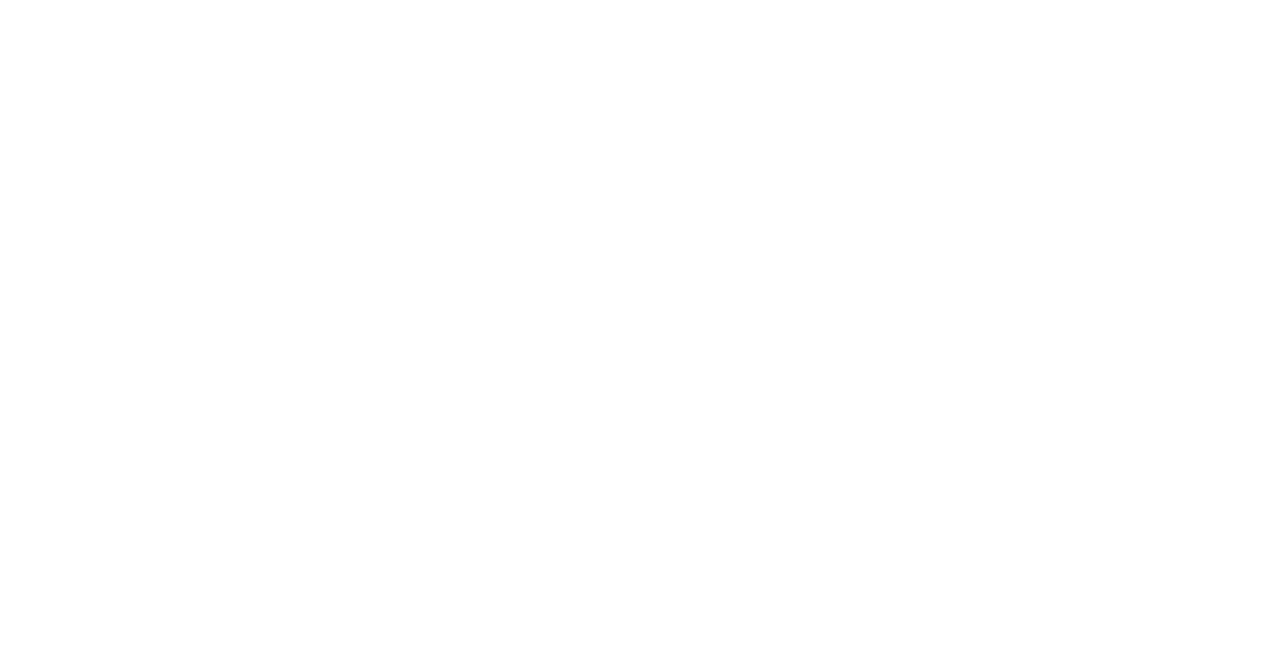
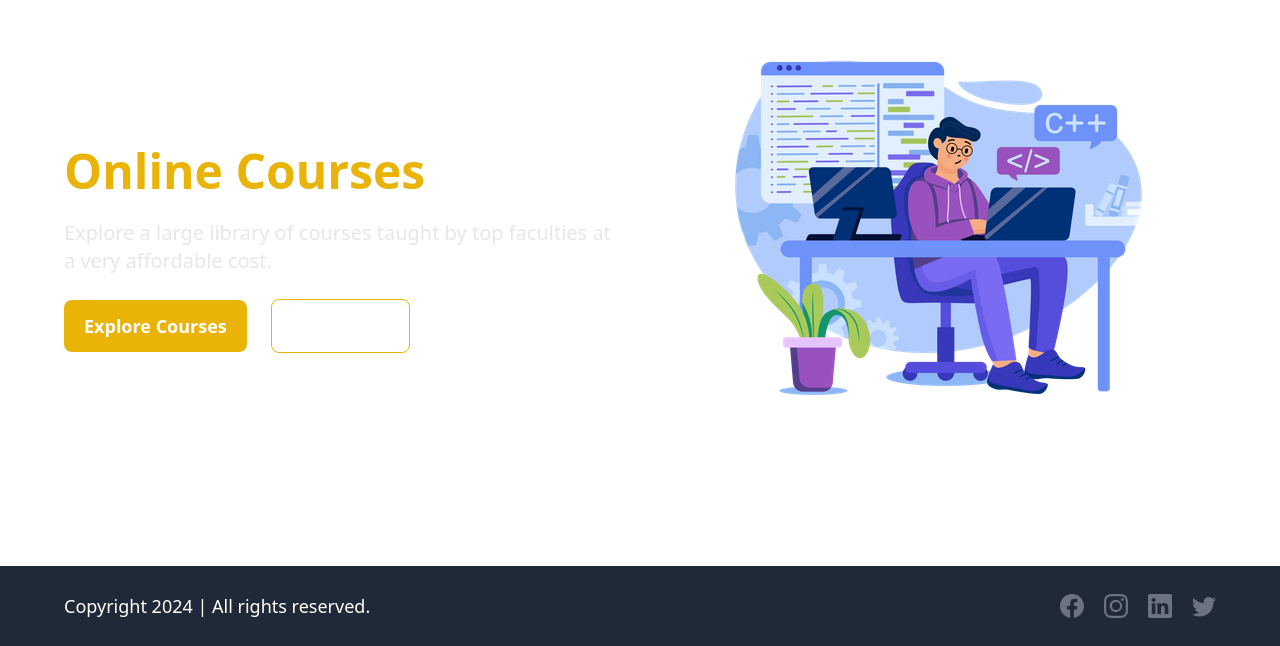
Before and after one commit to TheHarshitBansal/LMS, a React (Vite) app in the folder client/: page / in a window 1280 px wide. Before the commit this address had no page. Shown: the part 154-800 px from the top of the page. Built offline with nearby package versions, Linux system fonts and the light colour scheme.

Commit message:
Home Page created

```diff
--- a/client/src/App.jsx
+++ b/client/src/App.jsx
@@ -1,13 +1,15 @@
 import './App.css'
 
-import { Routes } from 'react-router-dom'
+import { Route, Routes } from 'react-router-dom'
+
+import HomePage from './pages/HomePage'
 
 function App() {
 
   return (
     <>
     <Routes>
-
+        <Route path='/' element={<HomePage/>}></Route>
     </Routes>
     </>
   )
--- /dev/null
+++ b/client/src/pages/HomePage.jsx
@@ -0,0 +1,36 @@
+import { Link } from "react-router-dom"
+
+import homePageImage from '../assets/images/homePageImage.webp'
+import HomeLayout from "../layouts/HomeLayout"
+
+function HomePage() {
+  return (
+    <HomeLayout>
+        <div className="pt-10 text-white flex items-center justify-center gap-10 mx-16 h-[90vh]">
+            <div className="w-1/2 space-y-6">
+                <h1 className="text-5xl font-semibold">
+                    Find out the best
+                    <span className="text-yellow-500 font-bold"> Online Courses</span>
+                </h1>
+                <p className="text-xl text-gray-200">
+                    Explore a large library of courses taught by top faculties at a very affordable cost.
+                </p>
+                <div className="space-x-6">
+                    <Link to={'/courses'}>
+                        <button className="bg-yellow-500 py-3 px-5 rounded-lg text-lg font-semibold hover:bg-yellow-600 transition-all ease-in-out duration-200">Explore Courses</button>
+                    </Link>
+
+                    <Link to={'/contact'}>
+                        <button className="border border-yellow-500 py-3 px-5 rounded-lg text-lg font-semibold hover:bg-yellow-600 transition-all ease-in-out duration-200">Contact Us</button>
+                    </Link>
+                </div>
+            </div>
+            <div className="w-1/2 flex items-center justify-center">
+                <img src={homePageImage} alt="HomePageImage" />
+            </div>
+        </div>
+    </HomeLayout>
+  )
+}
+
+export default HomePage
```
